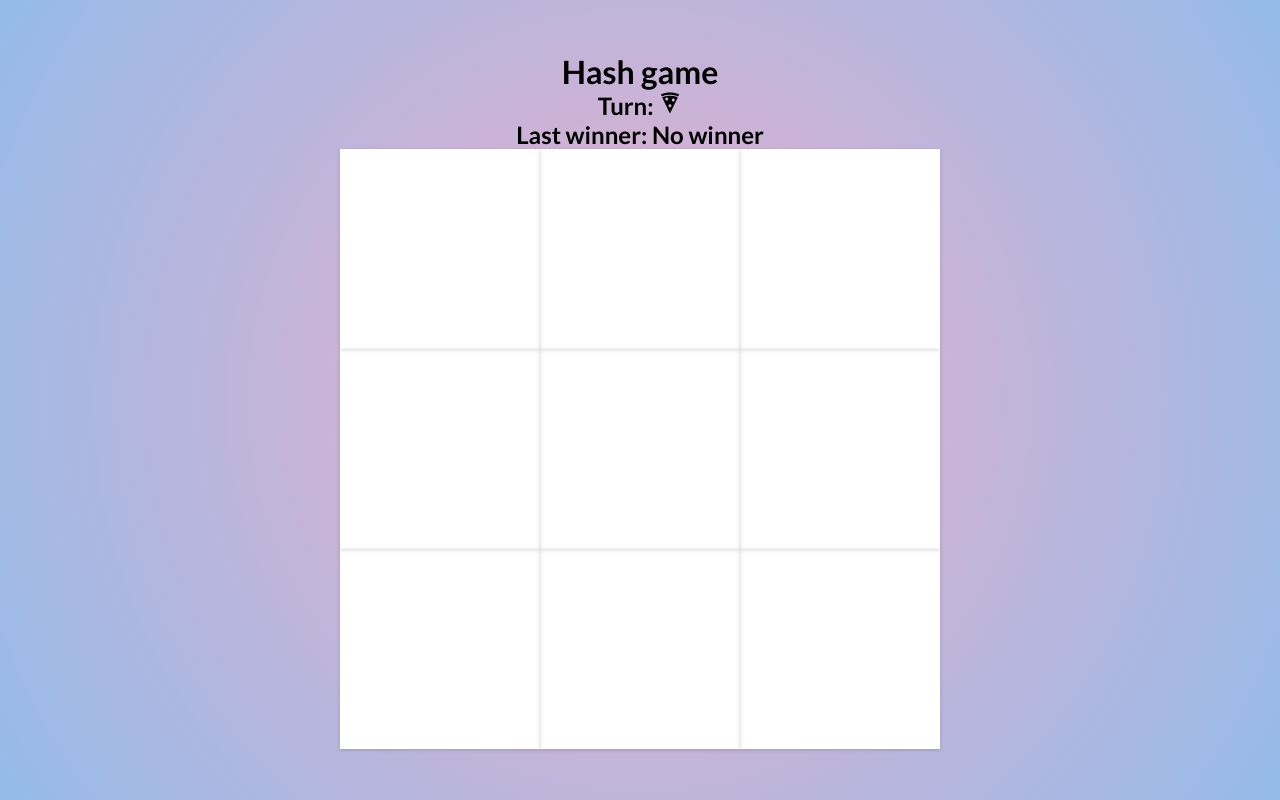
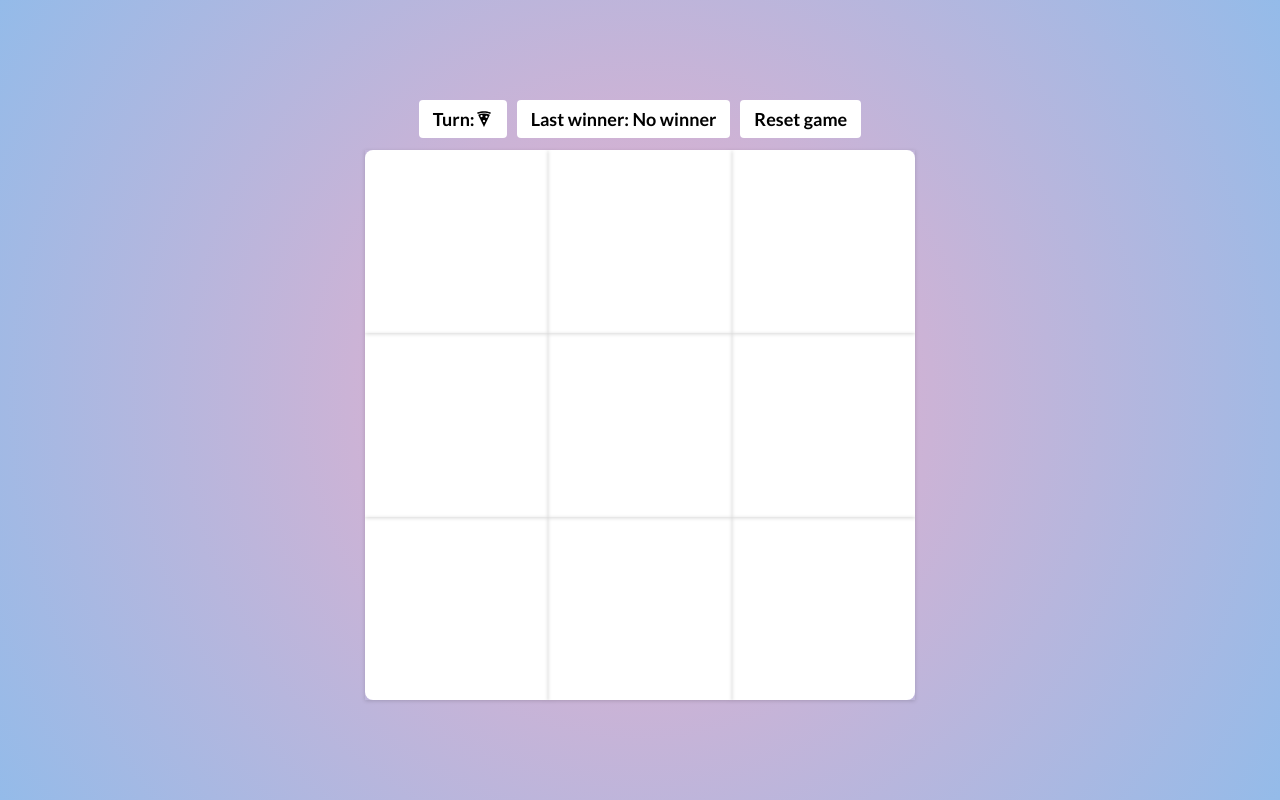
Before and after one commit to Arkadina/hash-game, a React (Vite) app: page / in a window 1280 px wide. Built offline with nearby package versions, Linux system fonts and the light colour scheme.

Commit message:
code reorganized

```diff
--- a/src/App.css
+++ b/src/App.css
@@ -26,3 +26,25 @@
     width: 80px;
     height: 80px;
 }
+
+.info-container {
+    display: flex;
+    margin-bottom: 12px;
+}
+
+.items-container {
+    display: flex;
+    align-items: center;
+    justify-content: center;
+    max-width: 100%;
+    background-color: #fff;
+    padding: 8px 14px;
+    font-size: 18px;
+    font-weight: 600;
+    border-radius: 4px;
+    margin: 0 5px;
+}
+
+.items-container:nth-child(3) {
+    cursor: pointer;
+}
--- a/src/App.jsx
+++ b/src/App.jsx
@@ -1,30 +1,13 @@
-import { useEffect, useState } from "react";
-import { IoMdPizza, IoIosLeaf } from "react-icons/io";
+import { useState } from "react";
 import { generateId } from "./utils/generateId";
+
 import { useSelector, useDispatch } from "react-redux";
 import { addData } from "./features/dataSlice";
-import { motion } from "framer-motion";
 
-import styled from "styled-components";
 import "./App.css";
 import { generateMove } from "./utils/randomMove";
-
-const Container = styled.div`
-    width: 600px;
-    height: 600px;
-    display: grid;
-    grid-template-columns: 1fr 1fr 1fr;
-    grid-template-rows: 1fr 1fr 1fr;
-    background-color: #fff;
-`;
-
-const SmallContainer = styled.div`
-    display: flex;
-    align-items: center;
-    justify-content: center;
-    cursor: pointer;
-    box-shadow: rgba(0, 0, 0, 0.16) 0px 1px 4px;
-`;
+import InfoContainer from "./components/InfoContainer";
+import GridContainer from "./components/GridContainer";
 
 function App() {
     const [userMove, setUserMove] = useState(generateMove());
@@ -82,26 +65,8 @@ function App() {
             [2, 4, 6],
         ];
 
-        let hasLeafWon = null;
-        let hasPizzaWon = null;
-
-        for (let i = 0; i < arrayLeaf.length; i++) {
-            for (let y = 0; y < arrayWins.length; y++) {
-                if (arrayLeaf[i].toString() == arrayWins[y].toString()) {
-                    hasLeafWon = true;
-                    console.log("foi");
-                }
-            }
-        }
-
-        for (let i = 0; i < arrayPizza.length; i++) {
-            for (let y = 0; y < arrayWins.length; y++) {
-                if (arrayPizza[i].toString() == arrayWins[y].toString()) {
-                    hasPizzaWon = true;
-                    console.log("foi");
-                }
-            }
-        }
+        let hasLeafWon = verifyWinner(arrayLeaf, arrayWins);
+        let hasPizzaWon = verifyWinner(arrayPizza, arrayWins);
 
         if (hasLeafWon) {
             let obj = {
@@ -127,59 +92,38 @@ function App() {
             setWinner("Pizza");
             setMoves(["", "", "", "", "", "", "", "", ""]);
         }
+
+        if (leafMoves.length + pizzaMoves.length >= 9) {
+            if (!hasPizzaWon & !hasLeafWon) {
+                setWinner("Nobody won");
+                setPizzaMoves([]);
+                setLeafMoves([]);
+                let obj = {
+                    id: generateId(8),
+                    winner: "no winner",
+                };
+                handle(obj);
+                setMoves(["", "", "", "", "", "", "", "", ""]);
+            }
+        }
+    }
+
+    function verifyWinner(arrayItem, arrayWins) {
+        let winner = null;
+        for (let i = 0; i < arrayItem.length; i++) {
+            for (let y = 0; y < arrayWins.length; y++) {
+                if (arrayItem[i].toString() == arrayWins[y].toString()) {
+                    winner = true;
+                }
+            }
+        }
+        return winner;
     }
 
     return (
-        <div className="App ">
-            <h1>Hash game</h1>
-            <h2>
-                Turn: {userMove === "pizza" ? <IoMdPizza /> : <IoIosLeaf />}
-            </h2>
-            <h2>Last winner: {winner != null ? winner : "No winner"}</h2>
-            <Container>
-                {moves.map((item, index) => (
-                    <SmallContainer
-                        key={index}
-                        onClick={(e) => handleMove(index)}
-                    >
-                        {moves[index] !== "" ? (
-                            moves[index].userMove === "pizza" ? (
-                                <motion.div
-                                    initial={{
-                                        opacity: 0,
-                                        scale: 0,
-                                    }}
-                                    animate={{
-                                        opacity: 1,
-                                        scale: [0.5, 1.2, 0.8, 1],
-                                    }}
-                                    transition={{
-                                        duration: 0.4,
-                                    }}
-                                >
-                                    <IoMdPizza className="iconGame" />
-                                </motion.div>
-                            ) : (
-                                <motion.div
-                                    initial={{
-                                        opacity: 0,
-                                        scale: 0,
-                                    }}
-                                    animate={{
-                                        opacity: 1,
-                                        scale: [0.5, 1.2, 0.8, 1],
-                                    }}
-                                    transition={{
-                                        duration: 0.4,
-                                    }}
-                                >
-                                    <IoIosLeaf className="iconGame" />
-                                </motion.div>
-                            )
-                        ) : null}
-                    </SmallContainer>
-                ))}
-            </Container>
+        <div className="App">
+            <InfoContainer userMove={userMove} winner={winner} />
+            <GridContainer moves={moves} handleMove={handleMove} />
         </div>
     );
 }
--- /dev/null
+++ b/src/components/GridContainer.jsx
@@ -0,0 +1,70 @@
+import React from "react";
+import { IoMdPizza, IoIosLeaf } from "react-icons/io";
+import { motion } from "framer-motion";
+import styled from "styled-components";
+
+const Container = styled.div`
+    width: 550px;
+    height: 550px;
+    display: grid;
+    grid-template-columns: 1fr 1fr 1fr;
+    grid-template-rows: 1fr 1fr 1fr;
+    background-color: #fff;
+    border-radius: 8px;
+`;
+
+const SmallContainer = styled.div`
+    display: flex;
+    align-items: center;
+    justify-content: center;
+    cursor: pointer;
+    box-shadow: rgba(0, 0, 0, 0.16) 0px 1px 4px;
+`;
+
+function GridContainer({ moves, handleMove }) {
+    return (
+        <Container>
+            {moves.map((item, index) => (
+                <SmallContainer key={index} onClick={(e) => handleMove(index)}>
+                    {moves[index] !== "" ? (
+                        moves[index].userMove === "pizza" ? (
+                            <motion.div
+                                initial={{
+                                    opacity: 0,
+                                    scale: 0,
+                                }}
+                                animate={{
+                                    opacity: 1,
+                                    scale: [0.5, 1.2, 0.8, 1],
+                                }}
+                                transition={{
+                                    duration: 0.4,
+                                }}
+                            >
+                                <IoMdPizza className="iconGame" />
+                            </motion.div>
+                        ) : (
+                            <motion.div
+                                initial={{
+                                    opacity: 0,
+                                    scale: 0,
+                                }}
+                                animate={{
+                                    opacity: 1,
+                                    scale: [0.5, 1.2, 0.8, 1],
+                                }}
+                                transition={{
+                                    duration: 0.4,
+                                }}
+                            >
+                                <IoIosLeaf className="iconGame" />
+                            </motion.div>
+                        )
+                    ) : null}
+                </SmallContainer>
+            ))}
+        </Container>
+    );
+}
+
+export default GridContainer;
--- /dev/null
+++ b/src/components/InfoContainer.jsx
@@ -0,0 +1,20 @@
+import React from "react";
+import { IoMdPizza, IoIosLeaf } from "react-icons/io";
+
+function InfoContainer({ userMove, winner }) {
+    return (
+        <div className="info-container">
+            <div className="items-container">
+                Turn: {userMove === "pizza" ? <IoMdPizza /> : <IoIosLeaf />}
+            </div>
+
+            <div className="items-container">
+                Last winner: {winner != null ? winner : "No winner"}
+            </div>
+
+            <div className="items-container">Reset game</div>
+        </div>
+    );
+}
+
+export default InfoContainer;
```
